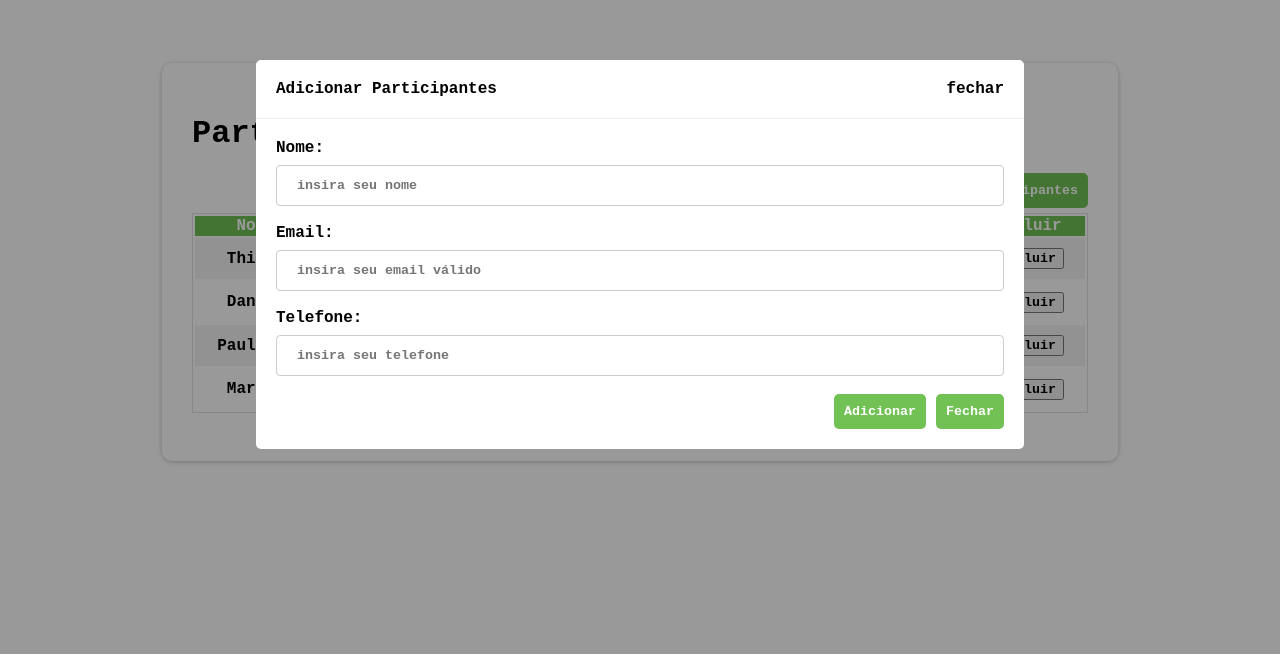
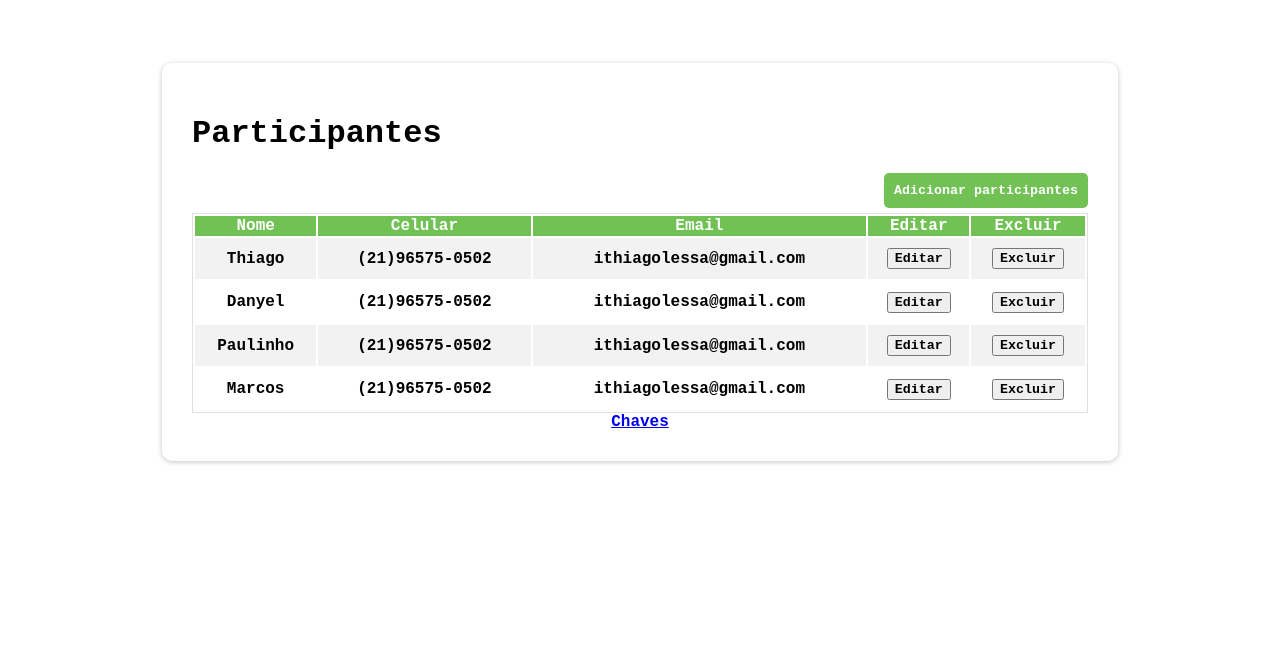
Before and after one commit to iThiagoLessa/torneio-zbra, a React (Create React App) app: page / in a window 1280 px wide. Shown: the part 146-816 px from the top of the page. Built offline with nearby package versions, Linux system fonts and the light colour scheme.

Commit message:
ações de fechar e abrir modal

```diff
--- a/src/assets/css/adicionarParticipantes.css
+++ b/src/assets/css/adicionarParticipantes.css
@@ -1,29 +1,34 @@
-.formulario {
+#modal {
+  display: none;
+  opacity: 0;
   position: absolute;
   width: 100%;
   height: 100%;
   top: 0;
   left: 0;
   background-color: #00000066;
+}
+#modal .formulario {
   display: flex;
   justify-content: center;
   align-items: center;
+  height: 100%;
 }
-.formulario div {
+#modal .formulario div {
   background-color: white;
   width: 60%;
   border-radius: 5px;
 }
-.formulario div header {
+#modal .formulario div header {
   padding: 20px;
   border-bottom: 1px solid #ebebeb;
   display: flex;
   justify-content: space-between;
 }
-.formulario div form {
+#modal .formulario div form {
   padding: 20px;
 }
-.formulario div form input {
+#modal .formulario div form input {
   width: 100%;
   padding: 12px 20px;
   margin: 8px 0;
@@ -32,23 +37,23 @@
   border-radius: 4px;
   box-sizing: border-box;
 }
-.formulario div form input:focus {
+#modal .formulario div form input:focus {
   outline: 1px solid #4fdb21;
 }
-.formulario div form div {
+#modal .formulario div form div {
   display: flex;
   flex-direction: column;
   width: 100%;
   margin-bottom: 10px;
 }
-.formulario div form div label {
+#modal .formulario div form div label {
   text-align: left;
 }
-.formulario div form footer {
+#modal .formulario div form footer {
   display: flex;
   justify-content: flex-end;
 }
-.formulario div form footer button {
+#modal .formulario div form footer button {
   margin-left: 10px;
   cursor: pointer;
   background-color: #71c155;
@@ -57,10 +62,10 @@
   padding: 10px;
   border-radius: 5px;
 }
-.formulario div form footer button:hover {
+#modal .formulario div form footer button:hover {
   background-color: #55a739;
 }
-.formulario div form footer button:focus {
+#modal .formulario div form footer button:focus {
   outline: none;
   outline-width: 0;
 }
--- a/src/assets/sass/adicionarParticipantes.scss
+++ b/src/assets/sass/adicionarParticipantes.scss
@@ -1,14 +1,18 @@
 $primary-back-color: #71c155;
-.formulario {
+#modal {
+    display: none;
+    opacity: 0;
     position: absolute;
     width: 100%;
     height: 100%;
     top: 0;
     left: 0;
     background-color: #00000066;
+    .formulario {
         display: flex;
         justify-content: center;
         align-items: center;
+        height: 100%;
         div {
             background-color: white;
             width: 60%;
@@ -65,3 +69,4 @@ $primary-back-color: #71c155;
             }
         }
     }
+}
--- a/src/components/AdicionarParticipantes.jsx
+++ b/src/components/AdicionarParticipantes.jsx
@@ -2,7 +2,7 @@ import React from "react";
 import "../assets/css/adicionarParticipantes.css";
 
 const AdicionarParticipantes = (props) => {
-console.log(props)
+  console.log(props);
   const cadastraPessoa = (e) => {
     e.preventDefault();
     const form = document.forms.cadastro;
@@ -10,16 +10,22 @@ console.log(props)
     const participante = {
       nome: nome.value,
       email: email.value,
-        telefone: telefone.value
-    }
+      telefone: telefone.value,
+    };
     props.setParticipante(participante);
   };
+  const close = props.closeModal();
+  const fechar = (e) => {
+    e.preventDefault();
+    close();
+  }
   return (
+    <div id="modal">
       <div className="formulario">
         <div>
           <header>
             <span>Adicionar Participantes</span>
-          <span>fechar</span>
+            <span onClick={props.closeModal()}>fechar</span>
           </header>
           <form name="cadastro" onSubmit={(e) => cadastraPessoa(e)}>
             <div>
@@ -43,10 +49,11 @@ console.log(props)
               />
             </div>
             <footer>
-            <button>Adicionar</button>
-            <button>Fechar</button>
+              <button onClick={e => fechar(e)}>Fechar</button>
+              <button>Salvar</button>
             </footer>
           </form>
+        </div>
       </div>
     </div>
   );
--- a/src/views/Participantes.jsx
+++ b/src/views/Participantes.jsx
@@ -5,14 +5,24 @@ import Tabela from "../components/Tabela";
 import AdicionarParticipantes from "../components/AdicionarParticipantes";
 
 const Participantes = (props) => {
+  const openModal = (e) => {
+    const modal = document.getElementById("modal");
+    modal.style.display = "block";
+    modal.style.opacity = 1;
+  }
+  const closeModal = () => {
+    const modal = document.getElementById("modal");
+    modal.style.display = "none";
+    modal.style.opacity = 0;
+  }
   return (
     <div className="content">
       <h1>Participantes</h1>
       <div className="add">
-        <button>Adicionar participantes</button>
+        <button onClick={e => openModal(e)}>Adicionar participantes</button>
       </div>
       <Tabela />
-      <AdicionarParticipantes participantes={props.participantes} setParticipante={props.setParticipante} setReload={props.setReload} reload={props.reload} />
+      <AdicionarParticipantes closeModal={e => closeModal} participantes={props.participantes} setParticipante={props.setParticipante} setReload={props.setReload} reload={props.reload} />
       <Link to="/chave">Chaves</Link>
     </div>
   );
```
Also changed, not shown: 1 other file (tests, documents, lock files or other folders). Lines whose indentation alone changed are shown as unchanged.
